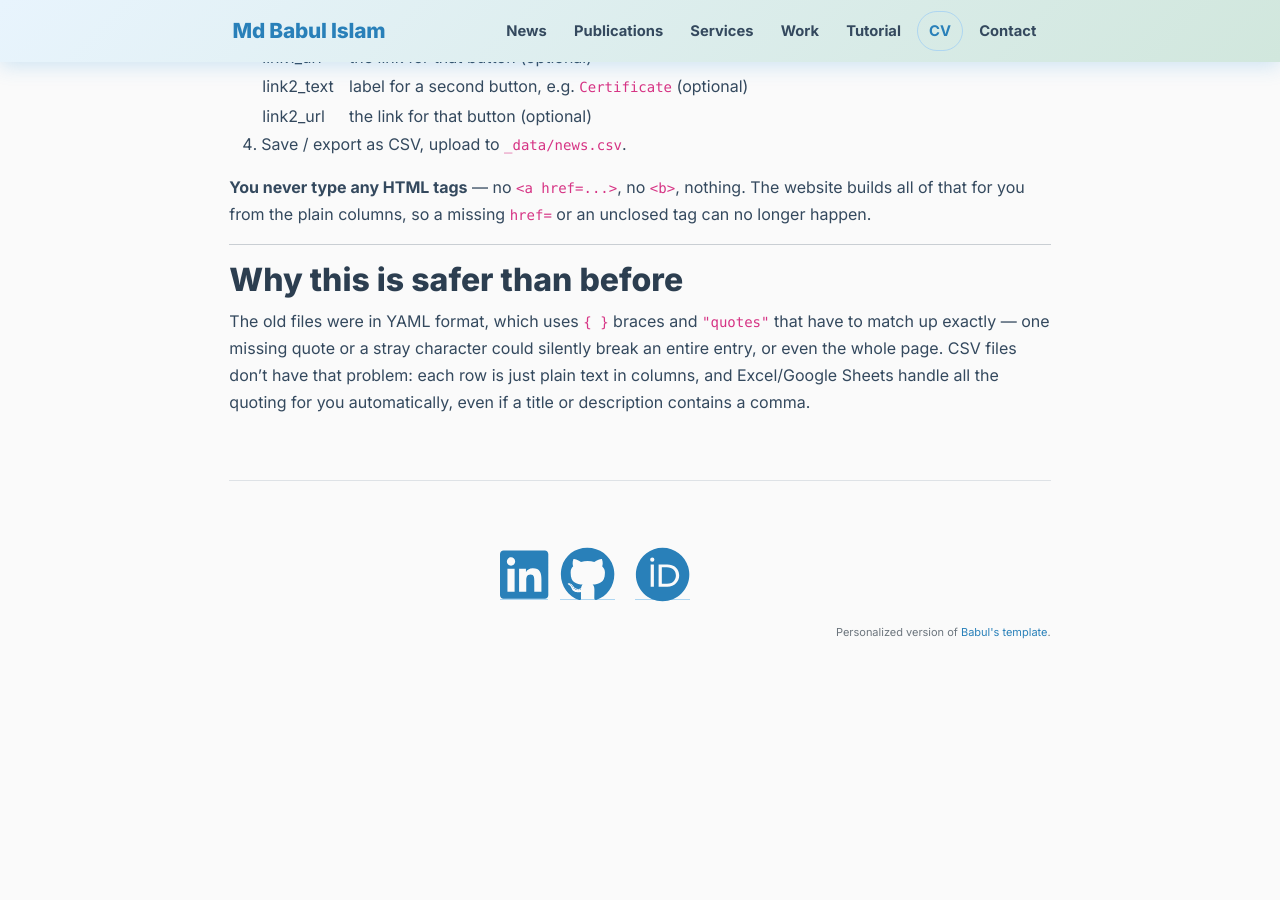
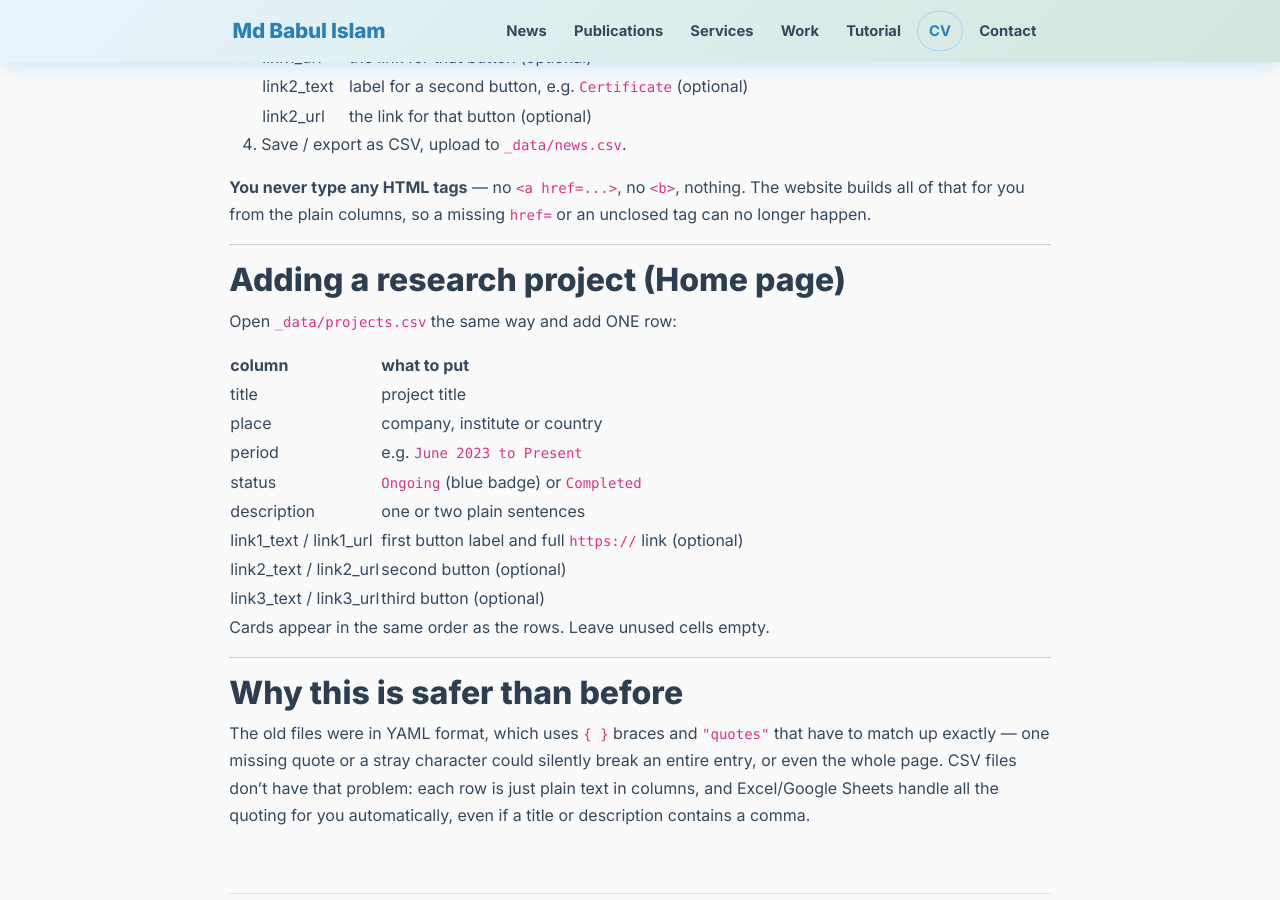
Before and after one commit to babulcseian/babulcseian.github.io, a Jekyll site: the page built from HOW_TO_ADD_CONTENT.md, in a window 1280 px wide and 900 px high, scrolled down 2229 px. Built offline with Jekyll 4.4.1, drawn with Linux system fonts in a browser that asks for light colours; our own code applies the rules of GitHub Pages for plain Markdown files; a style sheet for code colours, icons or effects is not loaded; before the commit the page ends 2983 px from its top, so only the background shows below that.

Commit message:
Add files via upload

```diff
--- a/HOW_TO_ADD_CONTENT.md
+++ b/HOW_TO_ADD_CONTENT.md
@@ -106,6 +106,25 @@ missing `href=` or an unclosed tag can no longer happen.
 
 ---
 
+## Adding a research project (Home page)
+
+Open `_data/projects.csv` the same way and add ONE row:
+
+   | column       | what to put                                                     |
+   |--------------|-----------------------------------------------------------------|
+   | title        | project title                                                   |
+   | place        | company, institute or country                                   |
+   | period       | e.g. `June 2023 to Present`                                     |
+   | status       | `Ongoing` (blue badge) or `Completed`                           |
+   | description  | one or two plain sentences                                      |
+   | link1_text / link1_url | first button label and full `https://` link (optional) |
+   | link2_text / link2_url | second button (optional)                              |
+   | link3_text / link3_url | third button (optional)                               |
+
+Cards appear in the same order as the rows. Leave unused cells empty.
+
+---
+
 ## Why this is safer than before
 
 The old files were in YAML format, which uses `{ }` braces and `"quotes"`
```
